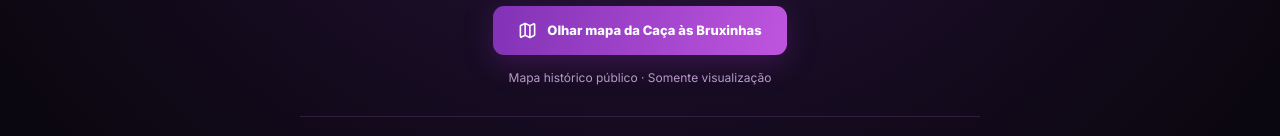
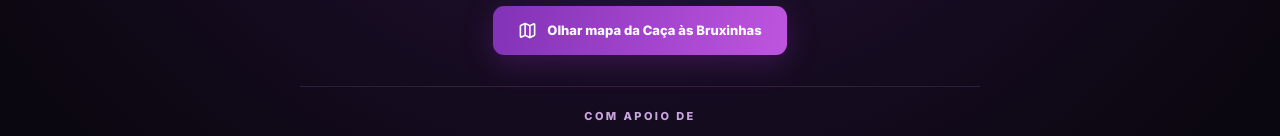
Before and after one commit to LuizEdu-AR/mapa-interativo, a React (Vite) app: page / in a window 1280 px wide. Shown: the part 629-765 px from the top of the page. Built offline with nearby package versions, Linux system fonts and the light colour scheme; grey boxes are pictures that could not be loaded.

Commit message:
fix: pequena alteração na EventClosed

```diff
--- a/src/pages/EventClosed.jsx
+++ b/src/pages/EventClosed.jsx
@@ -12,7 +12,6 @@ export default function EventClosed() {
       <p>As 100 bruxinhas foram encontradas! Obrigado a cada jogador que explorou a cidade e fez parte dessa aventura.</p>
       <p className="event-closed-next">Aguarde até a próxima caçada. Novas surpresas estão por vir!</p>
       <Link to="/mapa" className="event-closed-map-link"><Map size={19}/> Olhar mapa da Caça às Bruxinhas</Link>
-      <span className="event-closed-hint">Mapa histórico público · Somente visualização</span>
       <div className="event-closed-partners"><span>COM APOIO DE</span><div><img src="/LOGO_BRANCA.png" alt="Rua 2"/><img src="/villains-logo.png" alt="Villains"/></div></div>
     </div>
   </main>;
```
